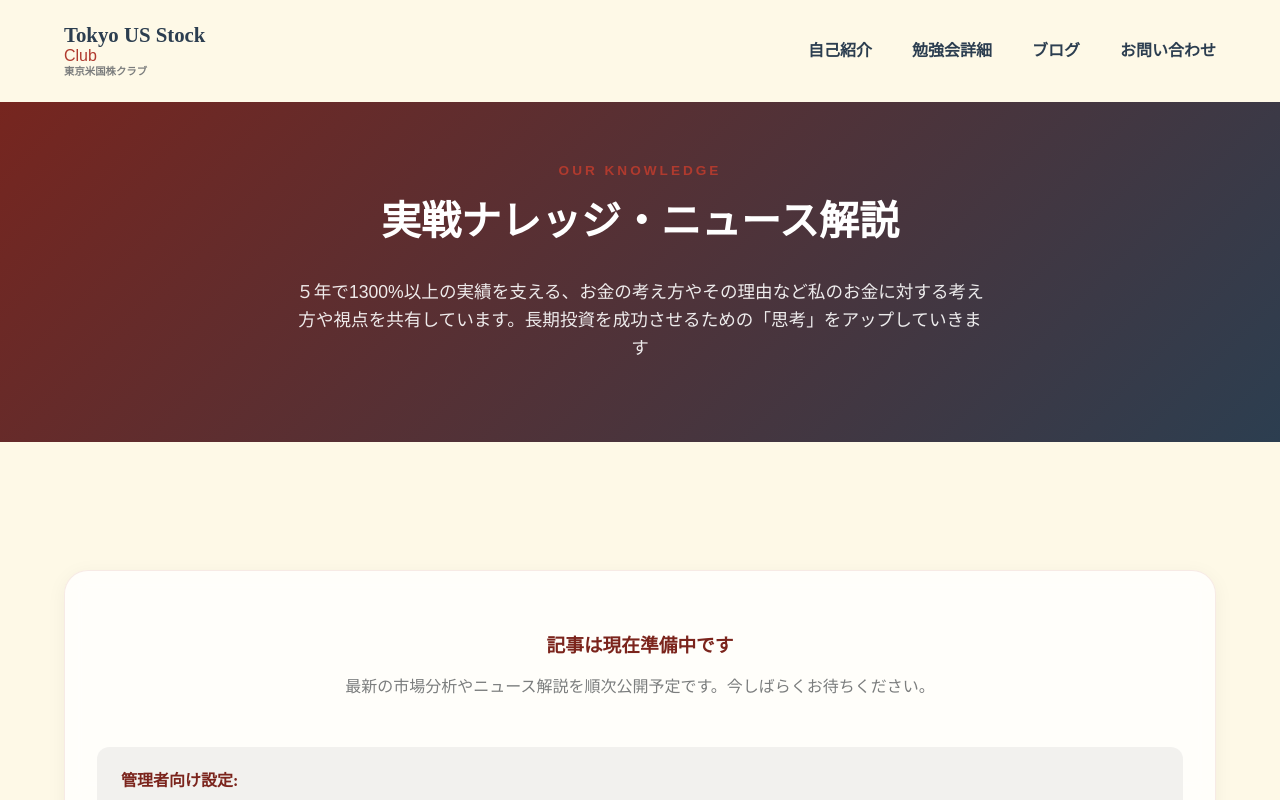
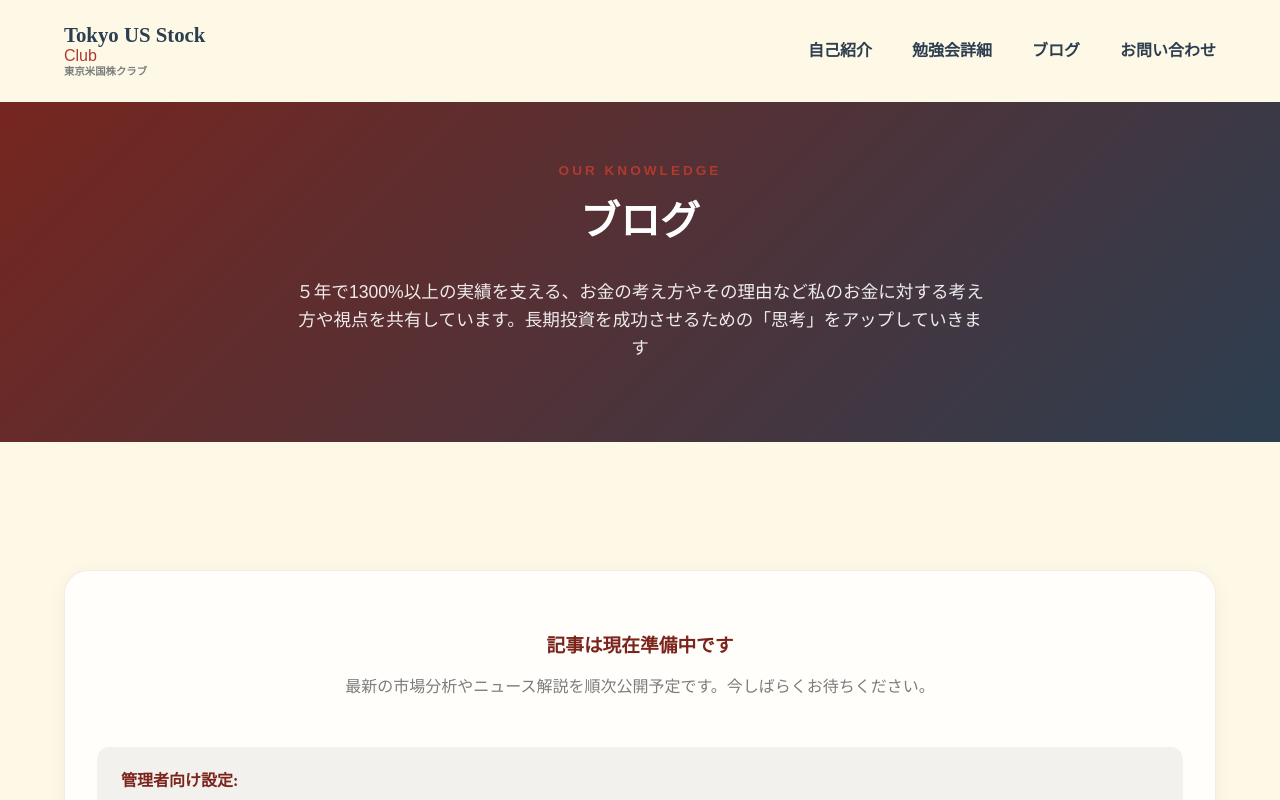
Before and after one commit to yutarotobioka0121-ship-it/tokyo-us-stock-site, a Next.js app: page /blog in a window 1280 px wide. Built offline with nearby package versions, Linux system fonts and the light colour scheme; a web font is replaced by a local one.

Commit message:
Change blog page main heading to 'ブログ'

```diff
--- a/src/app/blog/page.tsx
+++ b/src/app/blog/page.tsx
@@ -12,7 +12,7 @@ export default async function BlogPage() {
       <section className="blog-hero">
         <div className="container">
           <span className="section-tag">OUR KNOWLEDGE</span>
-          <h1 className="section-title">実戦ナレッジ・ニュース解説</h1>
+          <h1 className="section-title">ブログ</h1>
           <p className="blog-intro">
             ５年で1300%以上の実績を支える、お金の考え方やその理由など私のお金に対する考え方や視点を共有しています。長期投資を成功させるための「思考」をアップしていきます
           </p>
```
